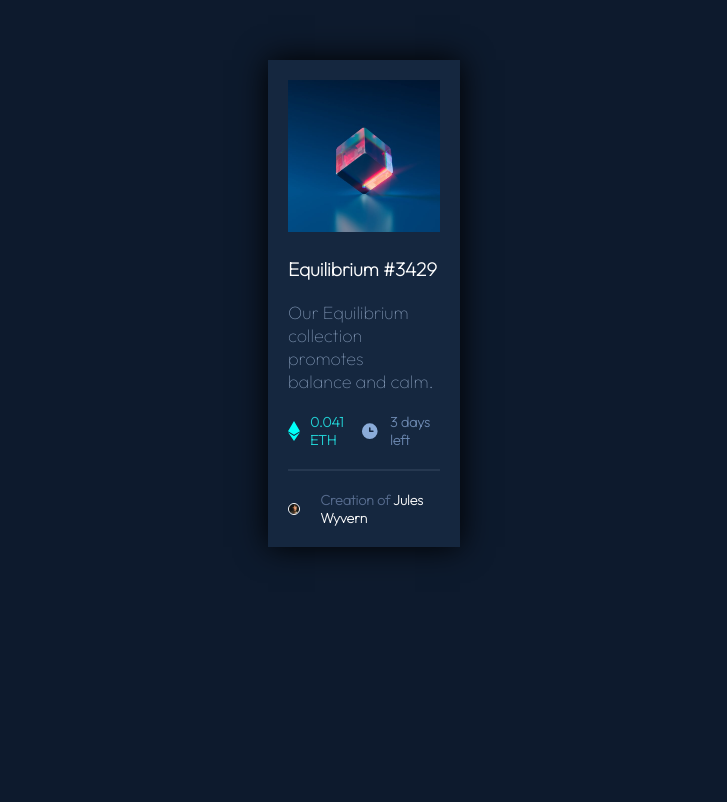
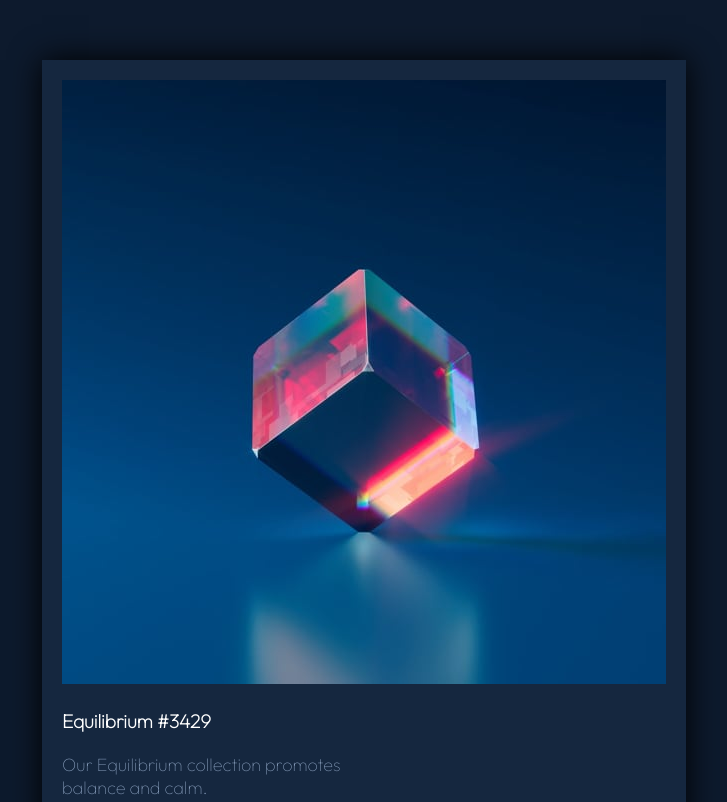
Before and after one commit to hussein-omaar/NFT-Card, a plain HTML site: page index.html in a window 1280 px wide. Shown: the top 802 px of the page, without its empty margins (276-1003 px from the left). Drawn offline with Linux system fonts and the light colour scheme.

Commit message:
Update style.css

```diff
--- a/style.css
+++ b/style.css
@@ -35,7 +35,7 @@ body{
  background-color: #15273F;
  padding: 20px;
  box-shadow: 0 0 30px rgb(2, 2, 2);
- width: 15vw;
+
 
 }
 
```
